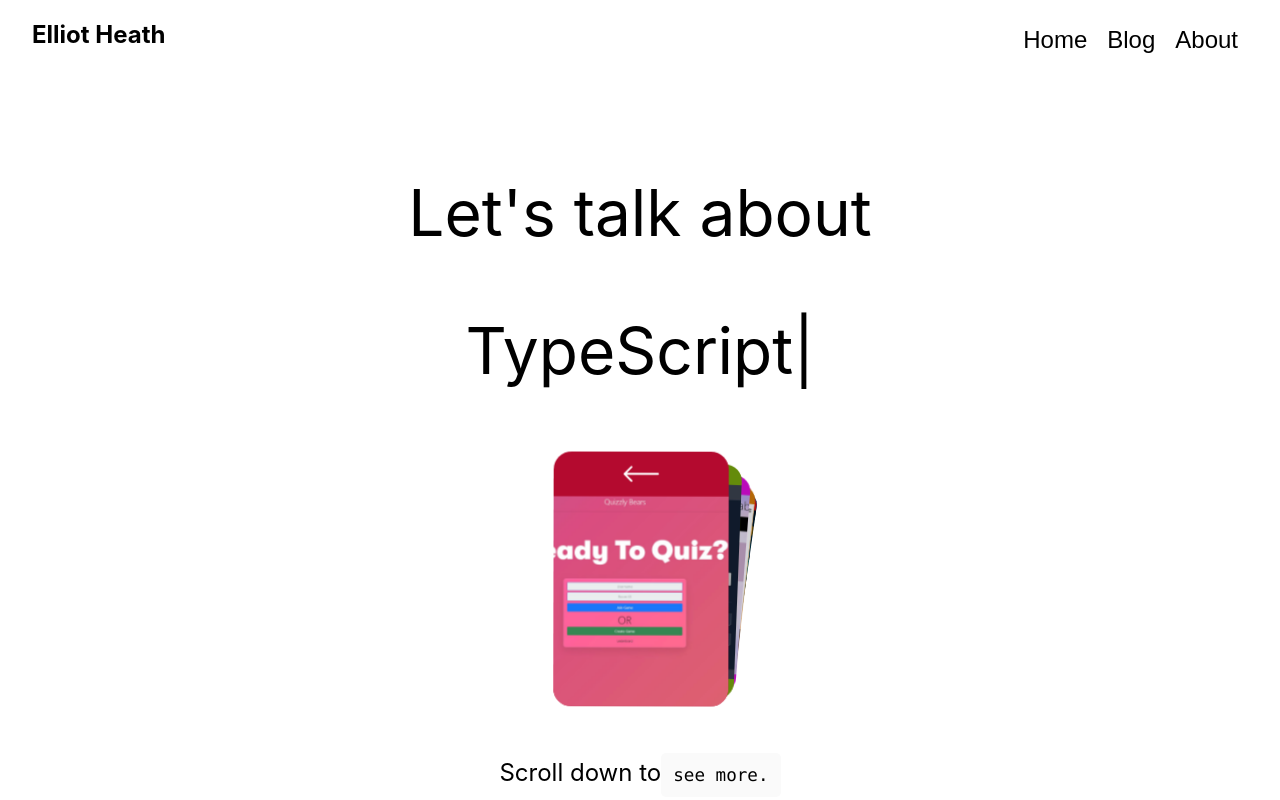
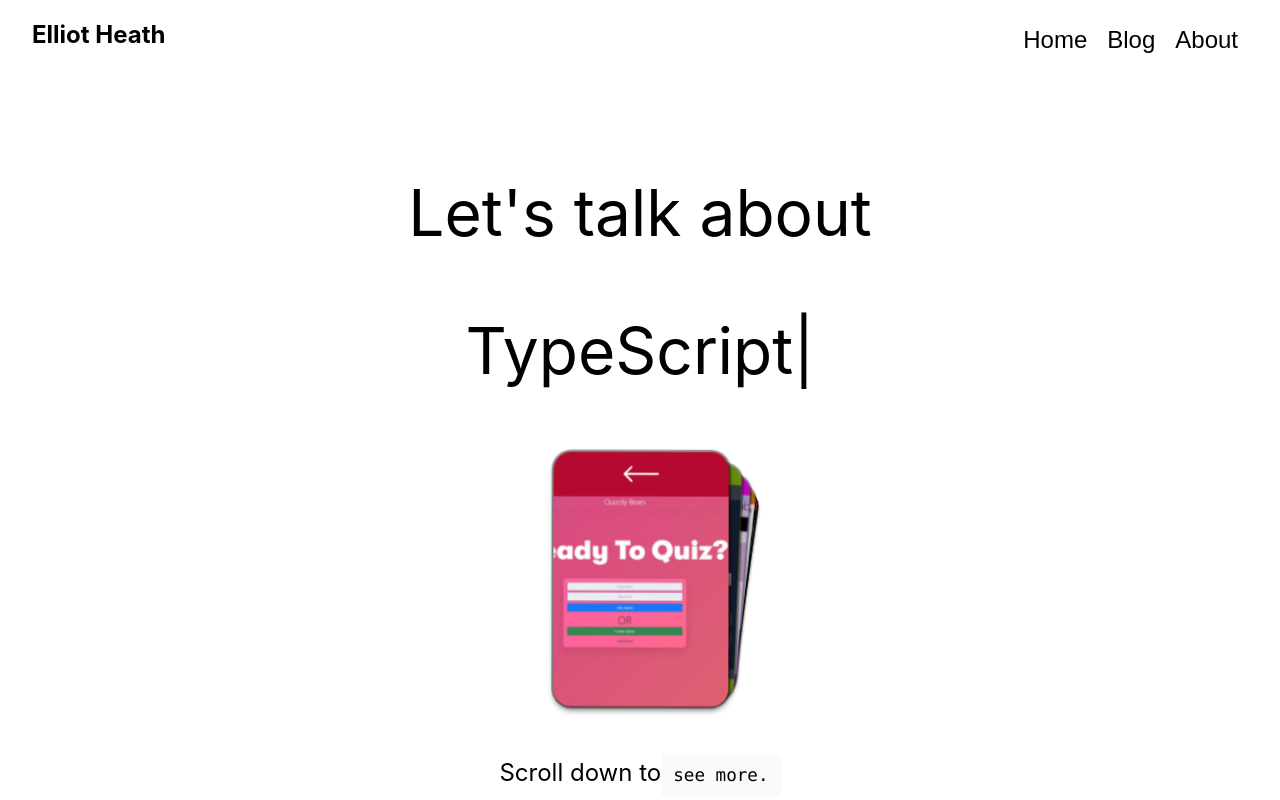
Before and after one commit to eheath30/fantastic-fortnight-folio, a Next.js app: page / in a window 1280 px wide. Shown: the top 800 px of the page. Built offline with nearby package versions, Linux system fonts and the light colour scheme.

Commit message:
styling imgs

```diff
--- a/styles/globals.css
+++ b/styles/globals.css
@@ -41,6 +41,7 @@ a {
   font-weight: bold;
     margin-left: 10px;
   color: #fff;
+  box-shadow: rgba(0, 0, 0, 0.4) 0px 0px 0px 2px, rgba(0, 0, 0, 0.65) 0px 4px 6px -1px, rgba(255, 255, 255, 0.08) 0px 1px 0px inset;
 }
 
 .swiper-slide:nth-child(1n) {
```
